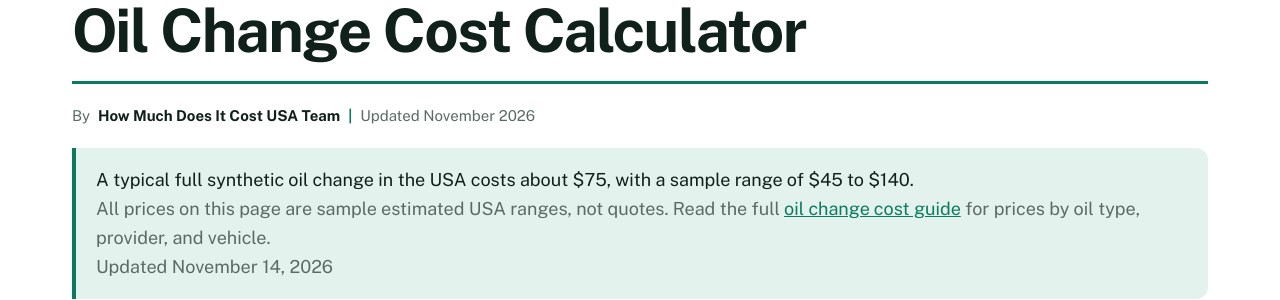
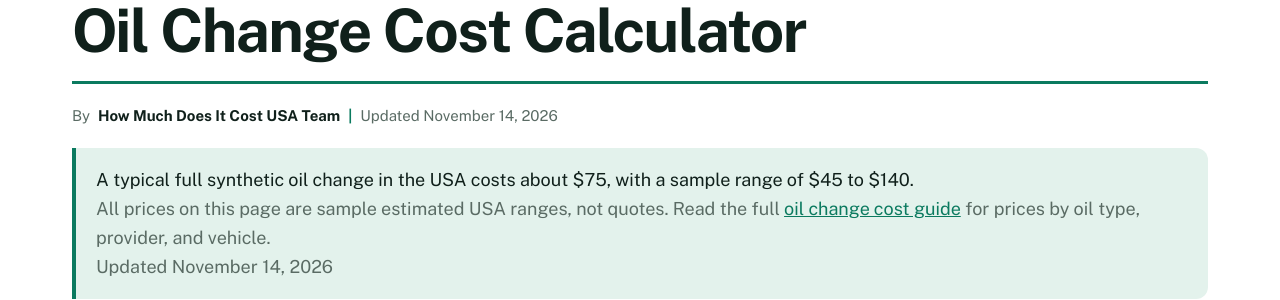
Before and after one commit to zaidmeo09-dhangal/howmuchdoesitcostusa, a Jekyll site: the page built from oil-change-cost-calculator.md, in a window 1280 px wide and 900 px high. Shown: the part 139-439 px from the top of the window. Built offline with Jekyll 4.4.1, drawn with Linux system fonts in a browser that asks for light colours; some web fonts are replaced.

Commit message:
Initial deploy: add oil-change-cost-calculator.md

```diff
--- a/oil-change-cost-calculator.md
+++ b/oil-change-cost-calculator.md
@@ -95,7 +95,7 @@ schema: |
   <p class="crumb"><a href="{{ '/' | relative_url }}">Home</a> / <a href="{{ '/tools/' | relative_url }}">Tools</a> / Oil Change Cost Calculator</p>
   <p class="kicker">Free Calculator</p>
   <h1>Oil Change Cost Calculator</h1>
-  <p class="page-byline">By <strong>How Much Does It Cost USA Team</strong> <span class="byline-dot" aria-hidden="true">|</span> Updated November 2026</p>
+  <p class="page-byline">By <strong>How Much Does It Cost USA Team</strong> <span class="byline-dot" aria-hidden="true">|</span> Updated November 14, 2026</p>
   <div class="answer">
     <p id="answerIntro">A typical full synthetic oil change in the USA costs about $75, with a sample range of $45 to $140.</p>
     <p class="note">All prices on this page are sample estimated USA ranges, not quotes. Read the full <a href="{{ '/blog/how-much-does-an-oil-change-cost/' | relative_url }}">oil change cost guide</a> for prices by oil type, provider, and vehicle.</p>
```
